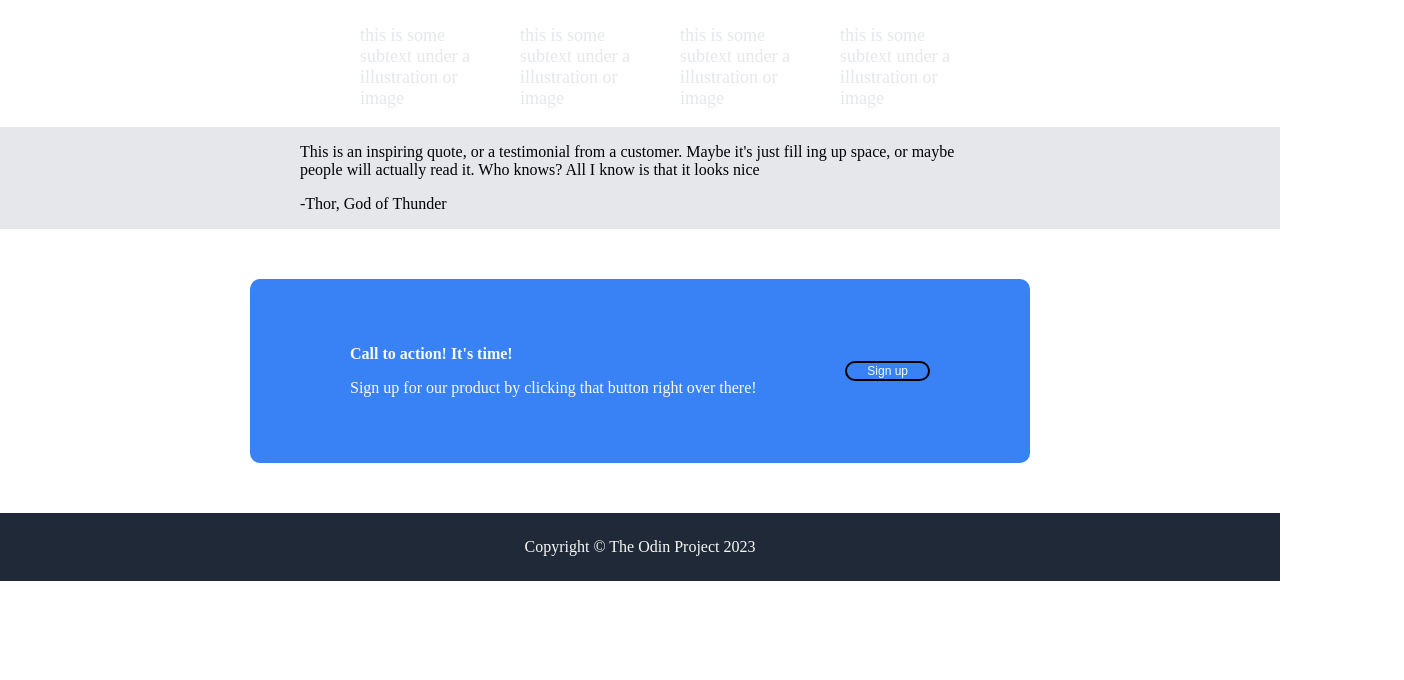
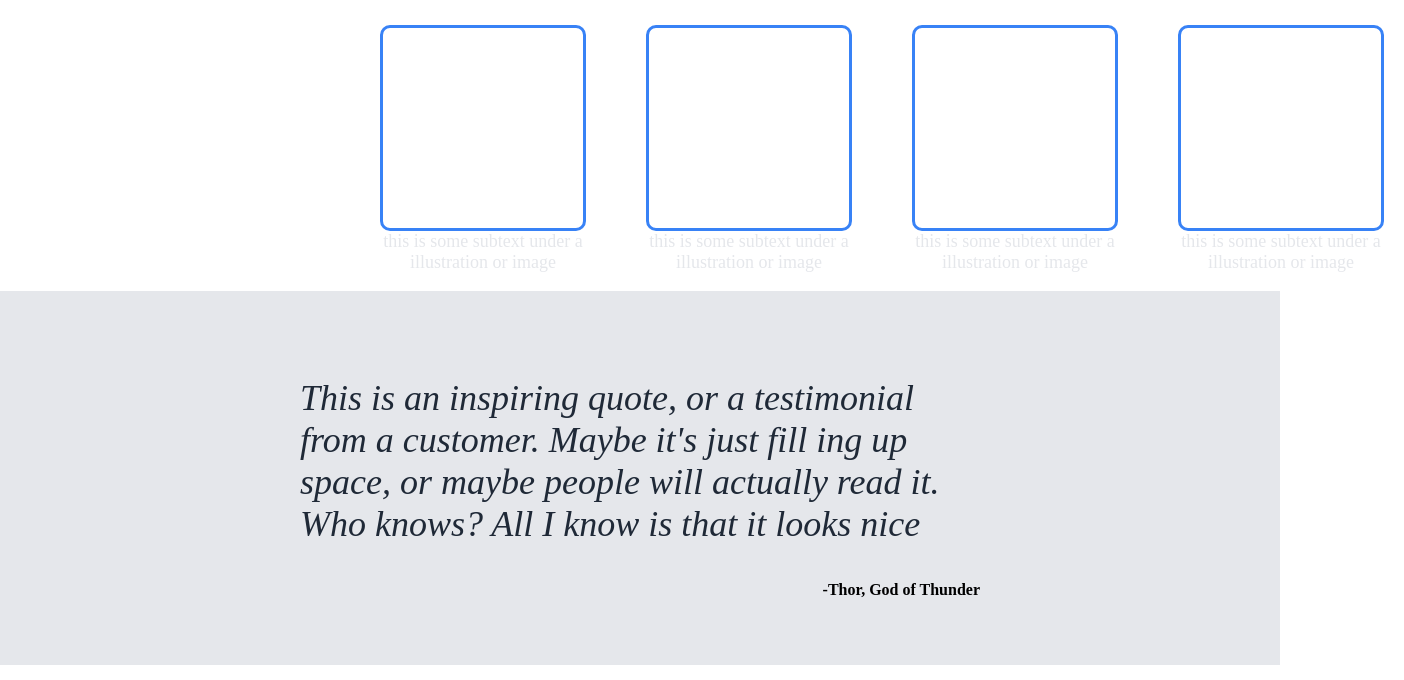
Before and after one commit to Cup-of-Coffee/Landing-Page, a plain HTML site: page index.html in a window 1280 px wide. Shown: the part 600-1280 px from the top of the page, 1404 px wide, since content can reach past the window. Before the commit the page ends 1181 px from the top, so only its background shows below. Drawn offline with Linux system fonts and the light colour scheme.

Commit message:
Finish essentials.

```diff
--- a/index.html
+++ b/index.html
@@ -34,15 +34,19 @@
             </div>
 
             <ul class="quote-text">
-                <li><a>this is some subtext under a illustration or image</a></li>
-                <li><a>this is some subtext under a illustration or image</a></li>
-                <li><a>this is some subtext under a illustration or image</a></li>
-                <li><a>this is some subtext under a illustration or image</a></li>
+                <li><div class="image-square"></div><a>this is some subtext under a illustration or image</a></li>
+                <li><div class="image-square"></div><a>this is some subtext under a illustration or image</a></li>
+                <li><div class="image-square"></div><a>this is some subtext under a illustration or image</a></li>
+                <li><div class="image-square"></div><a>this is some subtext under a illustration or image</a></li>
             </ul>
         </div>
         <div class="section-three">
-            <p>This is an inspiring quote, or a testimonial from a customer. Maybe it's just fill ing up space, or maybe people will actually read it. Who knows? All I know is that it looks nice</p>
-            <p>-Thor, God of Thunder</p>
+            <div class="quote-header">
+                <p>This is an inspiring quote, or a testimonial from a customer. Maybe it's just fill ing up space, or maybe people will actually read it. Who knows? All I know is that it looks nice</p>
+            </div>
+            <div class="quote-author">
+                <p><b>-Thor, God of Thunder</b></p>
+            </div>
         </div>
         <div class="section-four">
             <div id="large-button">
--- a/style.css
+++ b/style.css
@@ -38,6 +38,16 @@ body {
     color: #e5e7eb;
 }
 
+.image-square {
+    padding: 100px;
+    margin-top: 0px;
+    margin-left: 20px;
+    margin-right: 20px;
+    border-color: #3882f6;
+    border-radius: 10px;
+    border-style: solid;
+}
+
 .quote-box {
     display: flex;
     text-align: center;
@@ -50,13 +60,18 @@ body {
 
 .quote-header {
     font-size: 36px;
-    font-style: light italic;
+    font-style: italic;
     color: #1f2937;
+}
+
+.quote-author {
+    text-align: end;
 }
 
 .quote-text {
     font-size: 18px;
     color: #e5e7eb;
+    text-align: center;
 }
 
 .section-one {
@@ -79,10 +94,11 @@ body {
     background-color: #e5e7eb;
     padding-left: 300px;
     padding-right: 300px;
+    padding-top: 50px;
+    padding-bottom: 50px;
 }
 
 .section-four {
-
     padding-left: 200px;
     padding-right: 200px;
 }
```
